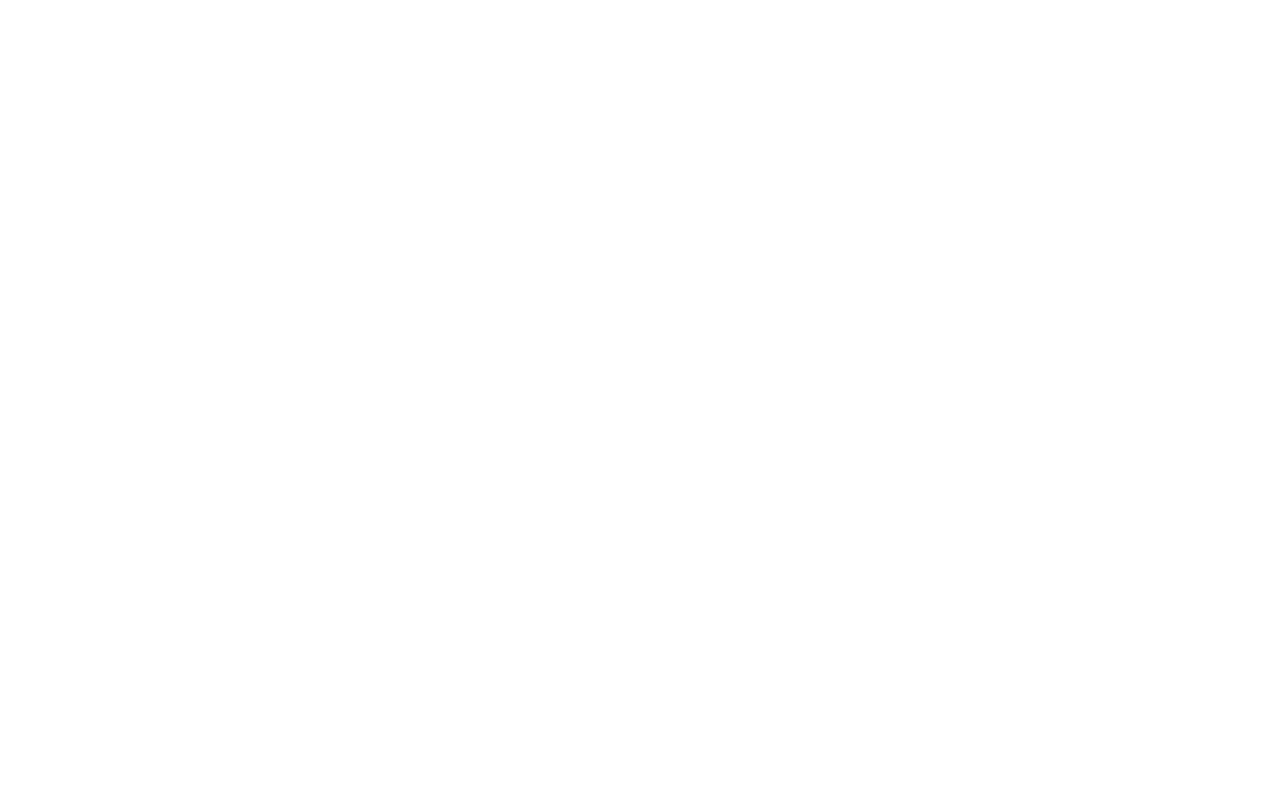
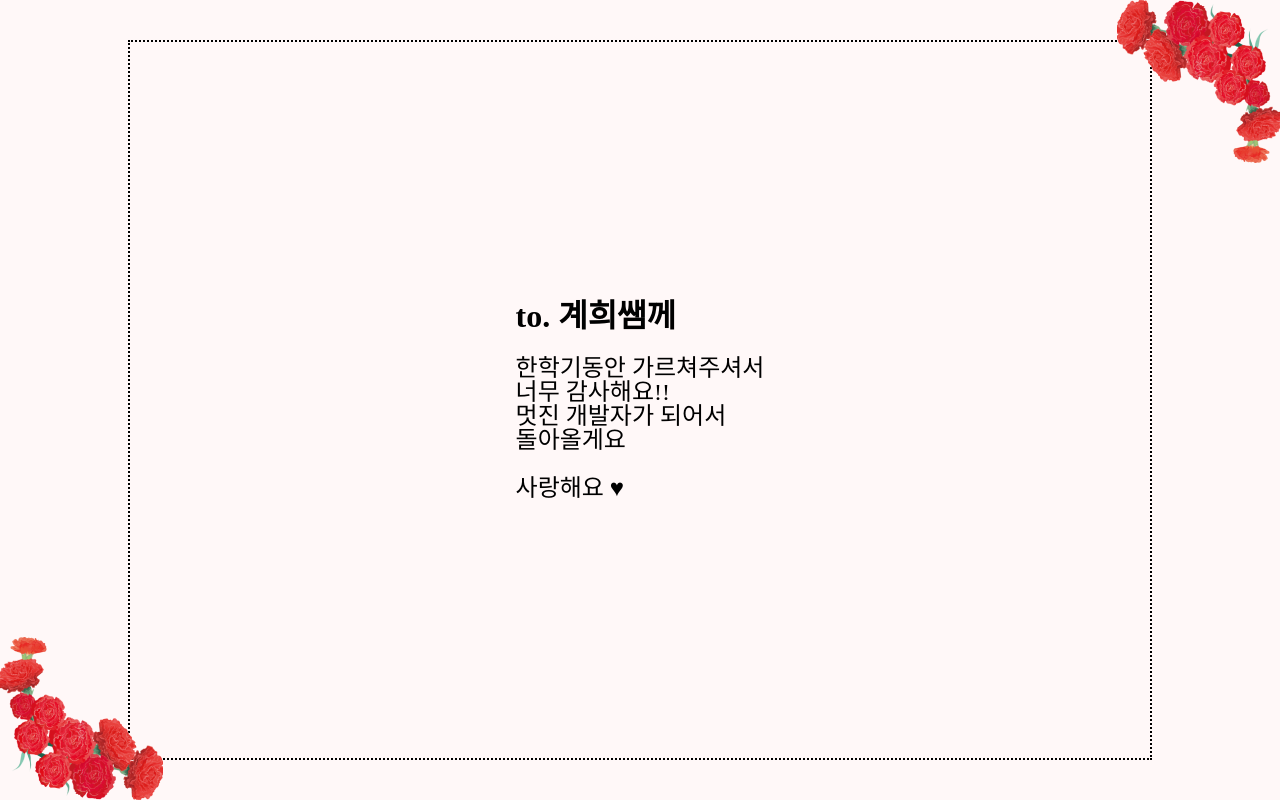
Before and after one commit to Jahwi-0413/teacher-s-day, a React (Create React App) app in the folder teachersday/: page /letter in a window 1280 px wide. Built offline with nearby package versions, Linux system fonts and the light colour scheme.

Commit message:
letter 화면

```diff
--- a/teachersday/src/pages/letter.tsx
+++ b/teachersday/src/pages/letter.tsx
@@ -1,3 +1,29 @@
+import style from "../style/letter.module.css";
+
+import flower from "../asset/flower.png";
+
 export default function Letter() {
-  return (<></>)
+  return (
+    <>
+      <div className={style.container}>
+        <img src={flower} className={style.topFlower} alt="카네이션" />
+        <img src={flower} className={style.bottomFlower} alt="카네이션" />
+        <div className={style.letterBox}>
+          <div className={style.text}>
+            <span>to. 계희쌤께</span>
+            <div>
+              한학기동안 가르쳐주셔서 <br />
+              너무 감사해요!!
+              <br />
+              멋진 개발자가 되어서
+              <br />
+              돌아올게요
+              <br />
+              <br /> 사랑해요 ♥
+            </div>
+          </div>
+        </div>
+      </div>
+    </>
+  );
 }
--- /dev/null
+++ b/teachersday/src/style/letter.module.css
@@ -0,0 +1,53 @@
+body {
+  background-color: #fff8f8;
+}
+
+.container {
+  width: 100vw;
+  height: 100vh;
+  background-color: #fff8f8;
+  display: flex;
+  flex-direction: row;
+  justify-content: center;
+  align-items: center;
+}
+
+.letterBox {
+  width: 80%;
+  height: 90%;
+  border: 2px dotted black;
+  display: flex;
+  flex-direction: column;
+  justify-content: center;
+  align-items: center;
+  box-sizing: border-box;
+  padding: 0 3%;
+}
+
+.text {
+  display: flex;
+  flex-direction: column;
+  gap: 3vh;
+
+  & span {
+    font-size: 2rem;
+    font-weight: bold;
+  }
+
+  & div {
+    font-size: 1.5rem;
+  }
+}
+
+.topFlower {
+  position: absolute;
+  top: 0;
+  right: 0;
+}
+
+.bottomFlower {
+  position: absolute;
+  bottom: 0;
+  left: 0;
+  transform: scale(-1, -1);
+}
```
Also changed, not shown: teachersday/src/asset/flower.png (added), teachersday/src/style/letter.css (deleted).
